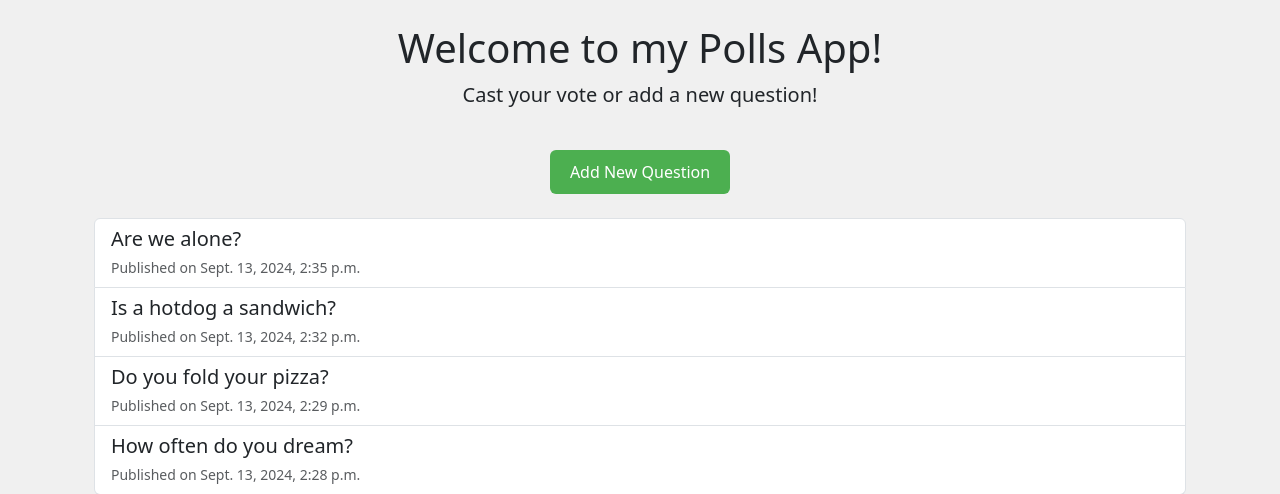
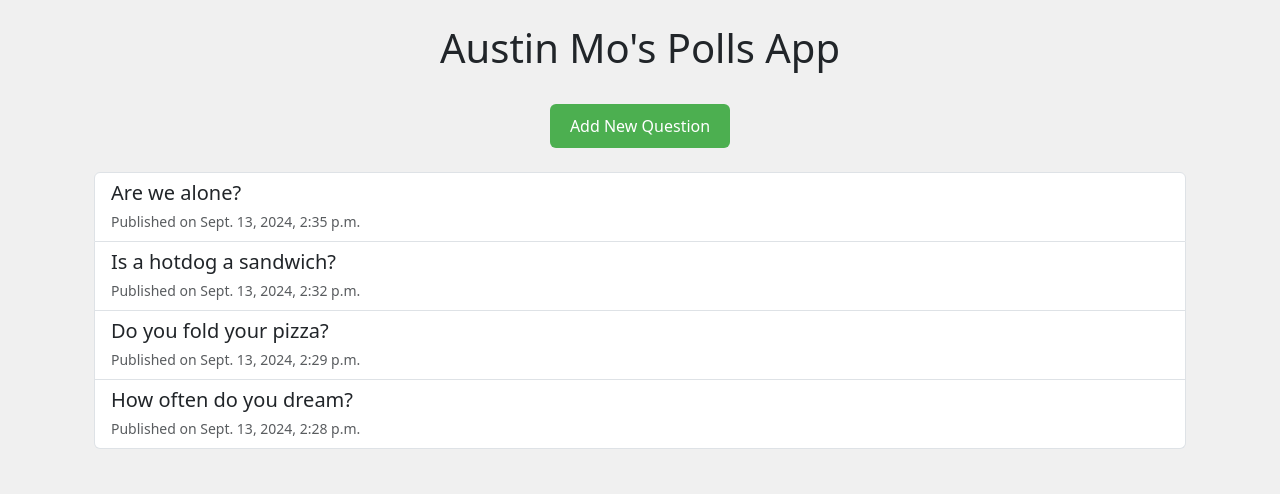
Before and after one commit to mo-austin/web-app-practice, a Django app: page /polls/ in a window 1280 px wide. Shown: the part 56-550 px from the top of the page. Run offline with Django 5.2, Linux system fonts and the light colour scheme; data comes from the database, SQL or seed files in the repository; both versions use the stored data as it was after the commit; some libraries are stand-ins or nearby versions.

Commit message:
Final testing

```diff
--- a/polls/templates/polls/index.html
+++ b/polls/templates/polls/index.html
@@ -9,8 +9,8 @@
     <!-- Header Section -->
     <div class="row mb-4">
         <div class="col">
-            <h1 class="text-center">Welcome to my Polls App!</h1>
-            <p class="lead text-center">Cast your vote or add a new question!</p>
+            <h1 class="text-center">Austin Mo's Polls App</h1>
+
         </div>
     </div>
 
```
Also changed, not shown: db.sqlite3, 1 other file.
